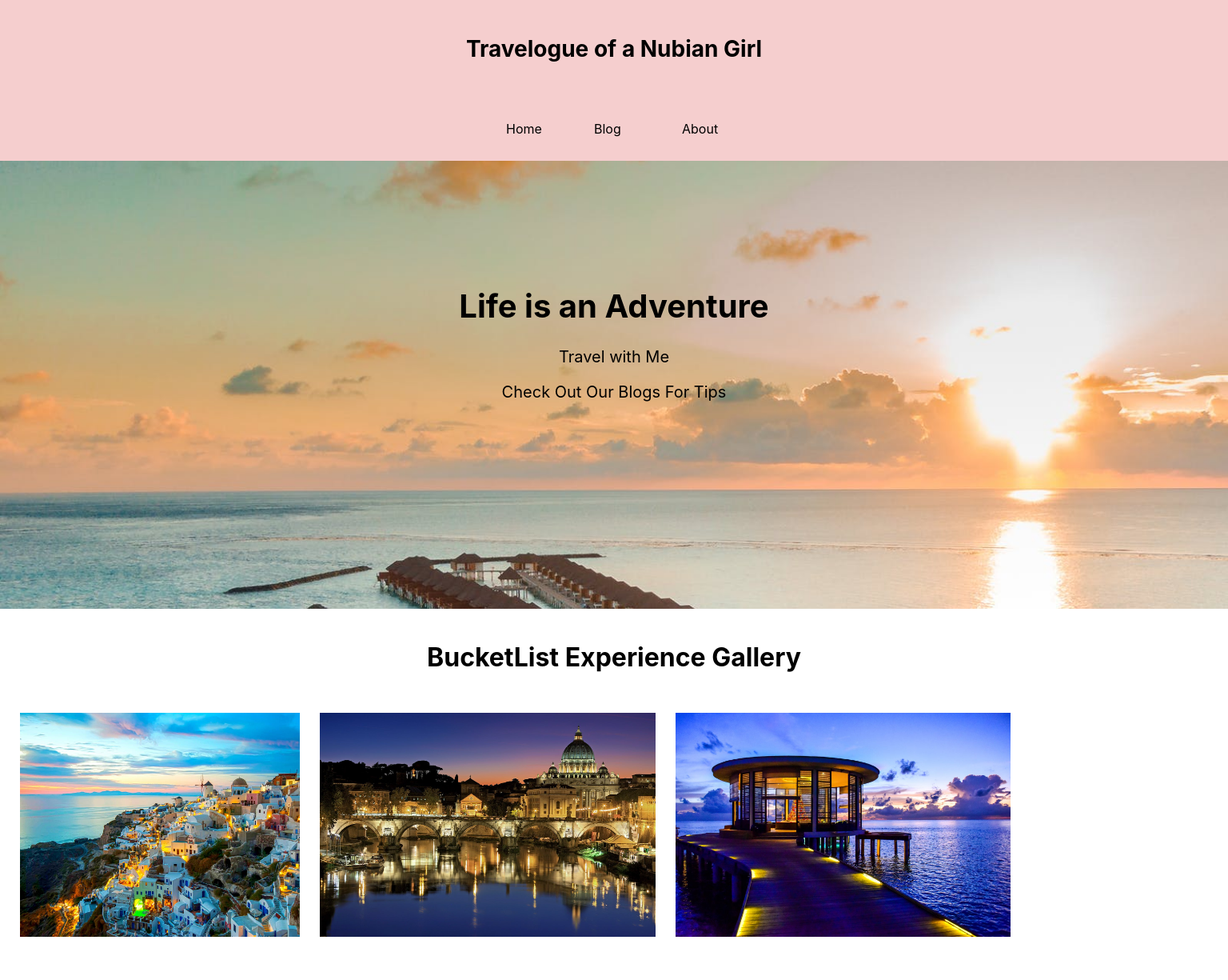
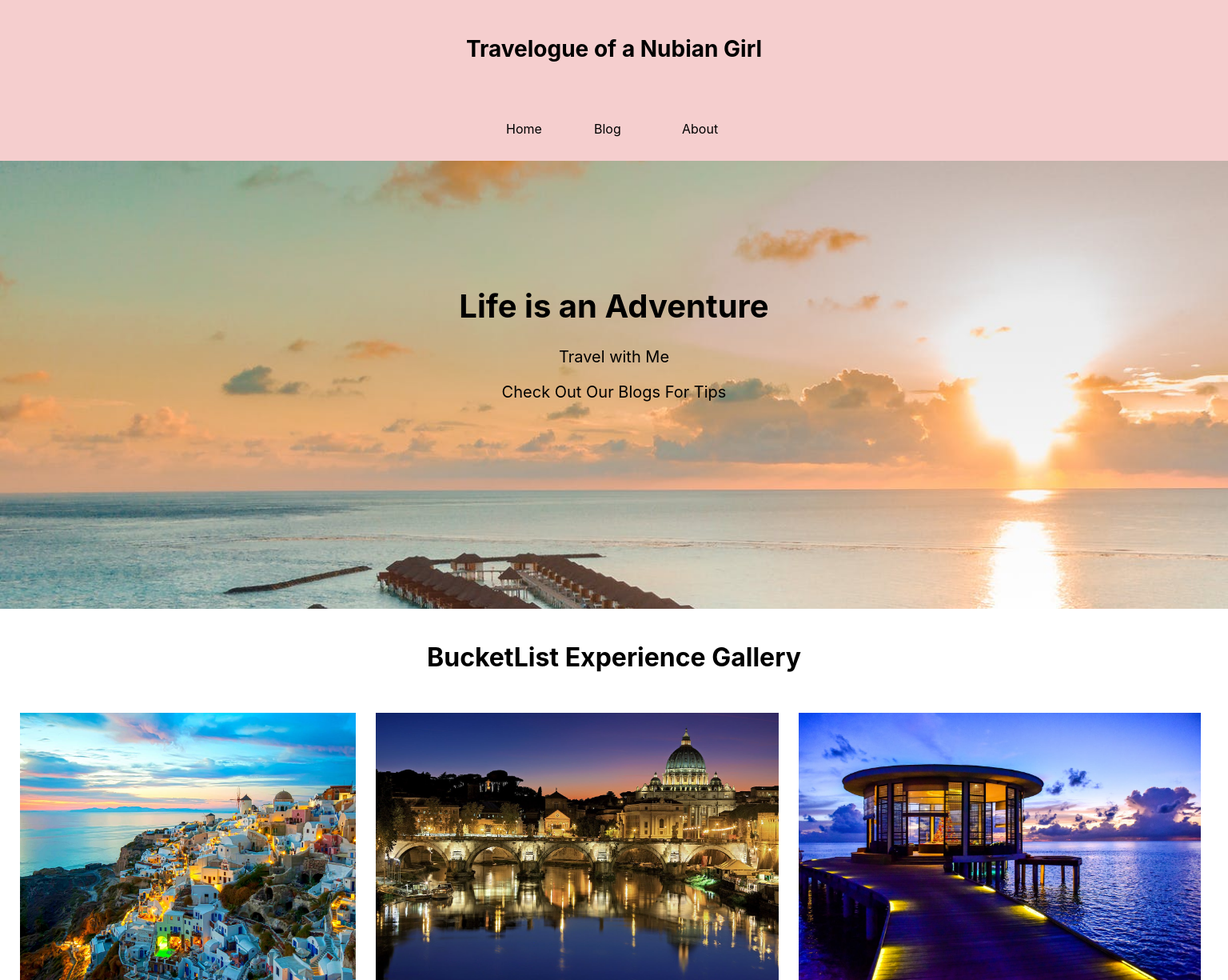
Before and after one commit to Maiyoj/Maps-n-Bags, a React (Create React App) app: page / in a window 1536 px wide. Shown: the top 1225 px of the page at 80% size. Built offline with nearby package versions, Linux system fonts and the light colour scheme.

Commit message:
complete media queries and responsiveness

```diff
--- a/src/App.css
+++ b/src/App.css
@@ -119,8 +119,8 @@ width: 56%;
 
 }
 .image1{
-  width: 30%;
-  height: 40vh;
+  width: 20%;
+  height: 20vh;
   border-radius: 50%;
 }
 .abouth1{
@@ -179,11 +179,11 @@ width: 56%;
 
 
 /* media queries */
-@media only screen and (max-width: 900px) {
+@media only screen and (max-width: 1000px) {
 .images{
   flex-direction: column;
   width: 70%;
-  height:80vh;
+  height:100vh;
   justify-content: space-around;
   margin-left: 20px;
 }
@@ -206,8 +206,21 @@ width: 56%;
 
 }
 
+
+
+
+
 .form{
   margin-left: 50px;
   width:100%;
 }
 }
+
+
+@media only screen and (min-width: 1390px) {
+  .images{
+    width: 55%;
+    height: 70%
+  }
+
+  }
--- a/src/components/Adventure.js
+++ b/src/components/Adventure.js
@@ -14,6 +14,7 @@ function Adventure(){
       <img src={process.env.PUBLIC_URL + '/images/girl.jpg'} alt="Valentine"></img>
       <p>Cruise with me</p>
     </div>
+
     <div className='footer'>
          <h3 className="imageHead"> Follow and Reach out</h3>
         <div className="contact">
--- a/src/components/NavBar.js
+++ b/src/components/NavBar.js
@@ -12,7 +12,6 @@ const navStyles = {
 function Navbar(){
     return(
         <>
-
         <div className="nav">
         <NavLink
         to={"/"}
```
